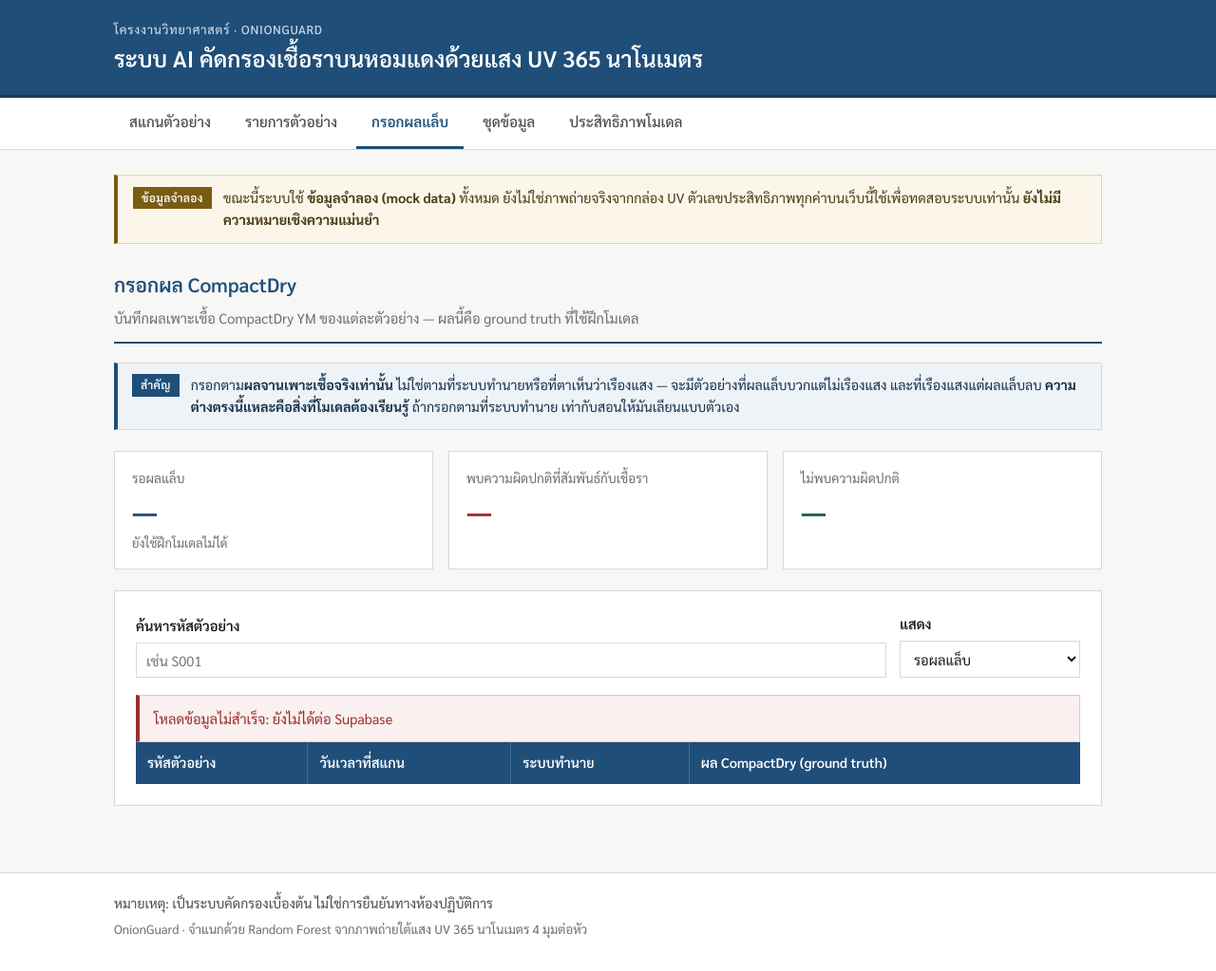
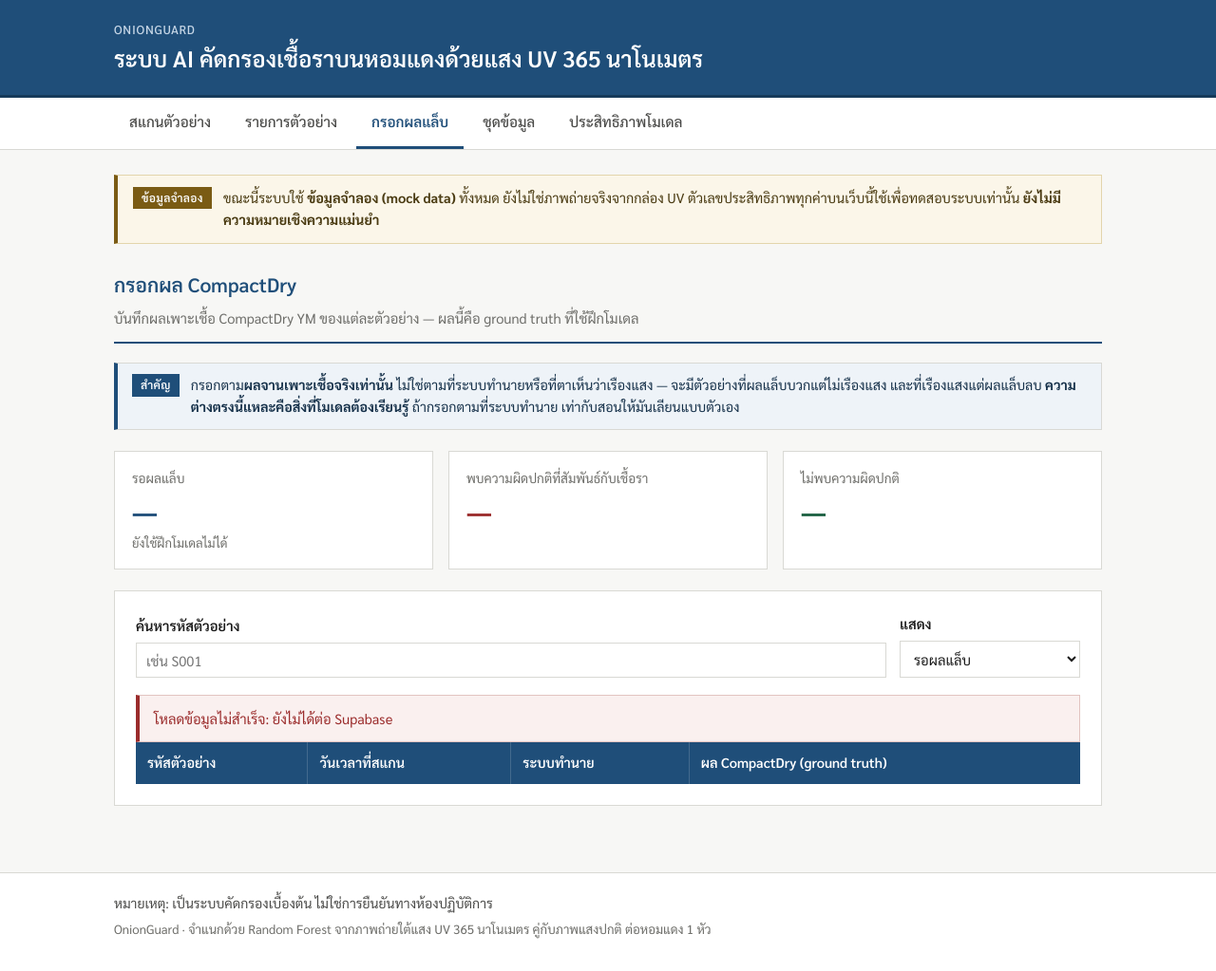
Before and after one commit to nattawat-ootalp/onion-guard, a Flask app: page /label in a window 1280 px wide. Shown: the whole page at 95% size. Run offline with Flask 3, Linux system fonts and the light colour scheme; data that the repository does not hold is empty; some libraries are stand-ins or nearby versions.

Commit message:
แก้ข้อความ header/footer: ตัด 'โครงงานวิทยาศาสตร์' + อัปเดต footer ให้ตรงโปรโตคอลปัจจุบัน (ไม่ใช่ 4 มุมแล้ว)
Co-Authored-By: Claude Opus 5 <noreply@anthropic.com>

```diff
--- a/web/templates/base.html
+++ b/web/templates/base.html
@@ -14,7 +14,7 @@
 <header class="masthead">
   <div class="container masthead-inner">
     <div class="masthead-titles">
-      <p class="masthead-eyebrow">โครงงานวิทยาศาสตร์ · OnionGuard</p>
+      <p class="masthead-eyebrow">OnionGuard</p>
       <h1 class="masthead-title">{{ project_title }}</h1>
     </div>
   </div>
@@ -45,7 +45,7 @@
 <footer class="sitefooter">
   <div class="container">
     <p>{{ disclaimer }}</p>
-    <p class="sitefooter-meta">OnionGuard · จำแนกด้วย Random Forest จากภาพถ่ายใต้แสง UV 365 นาโนเมตร 4 มุมต่อหัว</p>
+    <p class="sitefooter-meta">OnionGuard · จำแนกด้วย Random Forest จากภาพถ่ายใต้แสง UV 365 นาโนเมตร คู่กับภาพแสงปกติ ต่อหอมแดง 1 หัว</p>
   </div>
 </footer>
 
```
